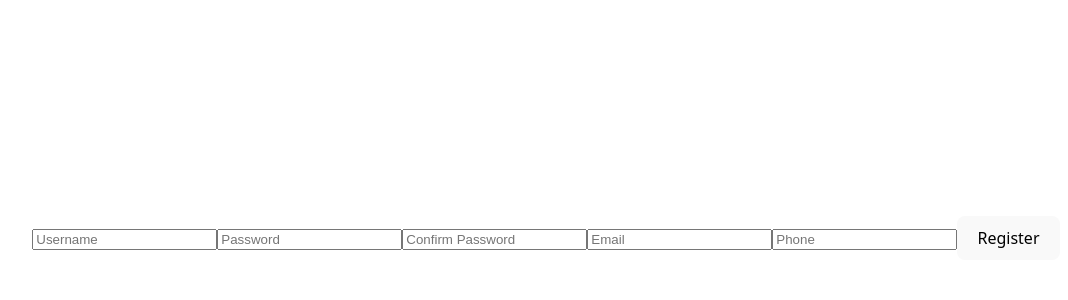
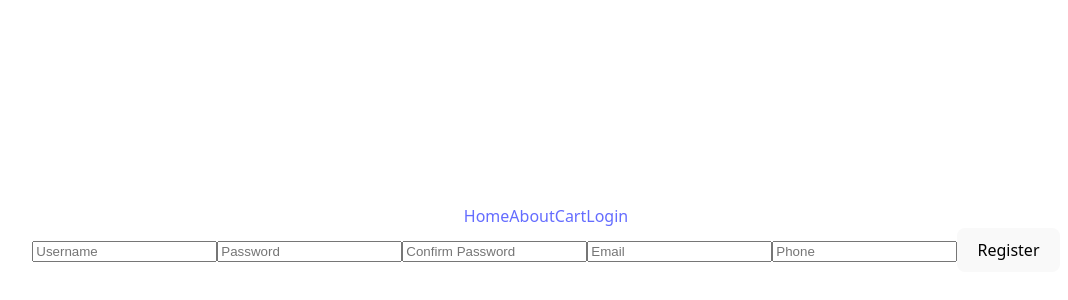
Before and after one commit to Zixtherc/DjangoShop, a React app in the folder frontend/: page /register in a window 1280 px wide. Shown: the part 162-462 px from the top of the page, without its empty margins (94-1162 px from the left). Built offline with nearby package versions, Linux system fonts and the light colour scheme; the HTML template or start-up script is replaced by a standard one.

Commit message:
add layout, navbar, scrollto

```diff
--- a/frontend/src/App.tsx
+++ b/frontend/src/App.tsx
@@ -3,17 +3,19 @@ import './App.css'
 import Home from './pages/Home'
 import Login from './pages/Login'
 import Register from './pages/Register'
-import Products from "./pages/Products";
+
+import Layout from './layouts/layout'
 
 function App() {
   return (
     <BrowserRouter>
-      <Routes>
-        <Route path="/" element={<Home/>}/>
-        <Route path="/login" element={<Login/>}/>
-        <Route path="/register" element={<Register/>}/>
-        <Route path="/products" element={<Products/>}/>
-      </Routes>
+      <Layout>
+        <Routes>
+          <Route path="/" element={<Home/>}/>
+          <Route path="/login" element={<Login/>}/>
+          <Route path="/register" element={<Register/>}/>
+        </Routes>
+      </Layout>
     </BrowserRouter>
   );
 }
--- /dev/null
+++ b/frontend/src/components/Navbar.tsx
@@ -0,0 +1,23 @@
+function NavBar(){
+    const token = localStorage.getItem("token")
+
+    return(
+        <nav>
+            <a href="/">Home</a>
+            <a href="/about">About</a>
+            <a href="/cart">Cart</a>
+            {token ?(
+                <button onClick={() => {
+                    localStorage.removeItem('token');
+                    window.location.reload();
+                }}>Logout</button>
+
+            ): (
+                <a href="/login">Login</a>
+            )}
+        </nav>
+    )
+
+}
+
+export default NavBar;
--- /dev/null
+++ b/frontend/src/components/ScrollTo.ts
@@ -0,0 +1,17 @@
+import { useRef } from "react";
+import type { MouseEvent } from "react";
+
+export const useSmoothScroll = () => {
+  const elementRef = useRef<HTMLDivElement>(null);
+
+  const scrollToElement = (e?: MouseEvent) => {
+    if (e) e.preventDefault();
+
+    elementRef.current?.scrollIntoView({
+      behavior: "smooth",
+      block: "start",
+    });
+  };
+
+  return [elementRef, scrollToElement] as const;
+};
--- /dev/null
+++ b/frontend/src/layouts/layout.tsx
@@ -0,0 +1,15 @@
+import type { ReactNode } from 'react';
+import Navbar from '../components/Navbar';
+
+interface LayoutProps {
+  children: ReactNode;
+}
+
+export default function Layout({ children }: LayoutProps) {
+  return (
+    <>
+      <Navbar />
+      <main>{children}</main>
+    </>
+  );
+}
--- a/frontend/src/pages/Home.tsx
+++ b/frontend/src/pages/Home.tsx
@@ -1,4 +1,14 @@
-function Home(){
-    return <h1>Home Page</h1>;
+// @ts-ignore
+import React from "react";
+// @ts-ignore
+import { useSmoothScroll } from '../components/ScrollTo';
+
+function Home() {
+
+    return(
+        <h1>Home Page</h1>
+    )
+
 }
+
 export default Home
--- a/frontend/src/pages/Products.tsx
+++ /dev/null
@@ -1,4 +0,0 @@
-function Products(){
-    return <h1>Register Page</h1>;
-}
-export default Products
```
Also changed, not shown: frontend/src/components/Footer.tsx (added).
